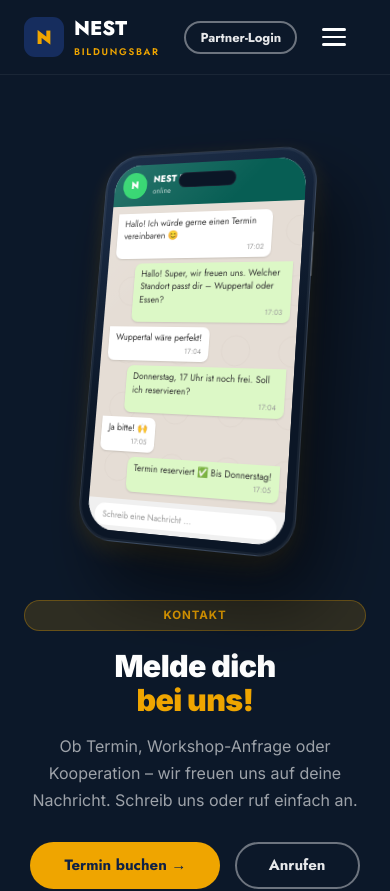
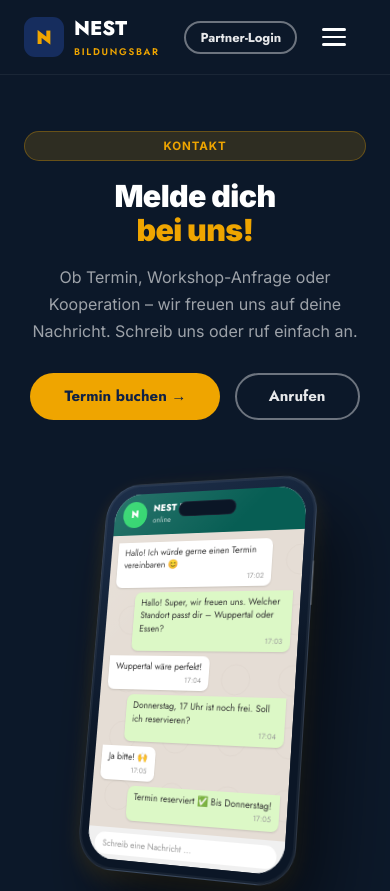
Before and after one commit to blizzard23/NEST-BildungsBar-Homepage, a Next.js app: page /kontakt in a window 390 px wide. Shown: the top 891 px of the page. Built offline with nearby package versions, Linux system fonts and the light colour scheme; no server answers; the database is empty.

Commit message:
Fix: Mockup-Reihenfolge mobil + Über-uns Hero-Farbe
- Mobile: hero-visual order -1 → 1, Mockup erscheint jetzt unter dem Text
- Über uns: Hero-Welle auf Gold (#EFA500) wie alle anderen Seiten, Hintergrund vereinheitlicht

https://claude.ai/code/session_013hemkhz9yqXRFZjgAA9x7t

```diff
--- a/content/ueber-uns.js
+++ b/content/ueber-uns.js
@@ -18,8 +18,8 @@ const html = `
 }
 
 /* HERO */
-.nest-about .about-hero { background: linear-gradient(135deg, #0c1829 0%, #162d5e 100%); padding: 110px 40px 140px; position: relative; overflow: hidden; color: #fff; }
-.nest-about .about-hero::after { content: ''; position: absolute; bottom: -1px; left: 0; right: 0; height: 70px; background: #fff; clip-path: polygon(0 100%, 100% 30%, 100% 100%); }
+.nest-about .about-hero { background: #0c1829; padding: 110px 40px 140px; position: relative; overflow: hidden; color: #fff; }
+.nest-about .about-hero::after { content: ''; position: absolute; bottom: -1px; left: 0; right: 0; height: 70px; background: #EFA500; clip-path: polygon(0 100%, 100% 35%, 100% 100%); }
 .nest-about .about-hero::before { content: ''; position: absolute; top: -100px; right: -100px; width: 500px; height: 500px; border-radius: 50%; background: rgba(239,165,0,0.05); pointer-events: none; }
 .nest-about .about-hero-inner { max-width: 860px; margin: 0 auto; }
 .nest-about .about-hero h1 { font-size: clamp(34px, 5.5vw, 56px); font-weight: 800; line-height: 1.15; margin-bottom: 24px; color: #fff; }
--- a/public/assets/styles.css
+++ b/public/assets/styles.css
@@ -164,7 +164,7 @@ a { text-decoration: none; color: var(--gold-dark); }
 @media (max-width: 860px) {
   .hero { padding: 56px 0 100px; }
   .hero-inner { flex-direction: column; gap: 40px; }
-  .hero-visual { width: 100%; max-width: 340px; order: -1; }
+  .hero-visual { width: 100%; max-width: 340px; order: 1; }
   .hero h1, .hero p.lead { text-align: center; }
   .hero-badge { display: block; text-align: center; }
   .hero-actions { justify-content: center; }
```
